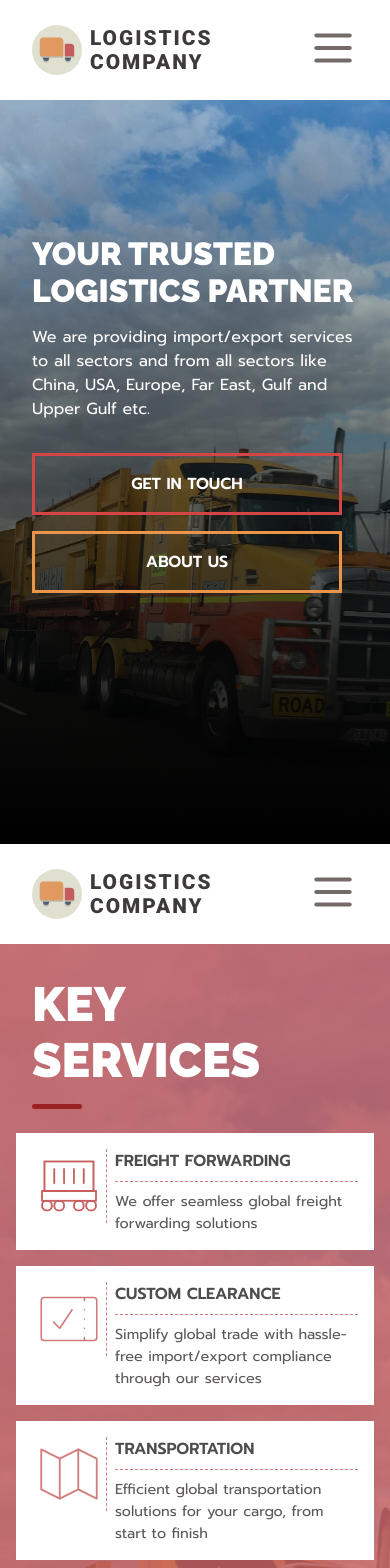
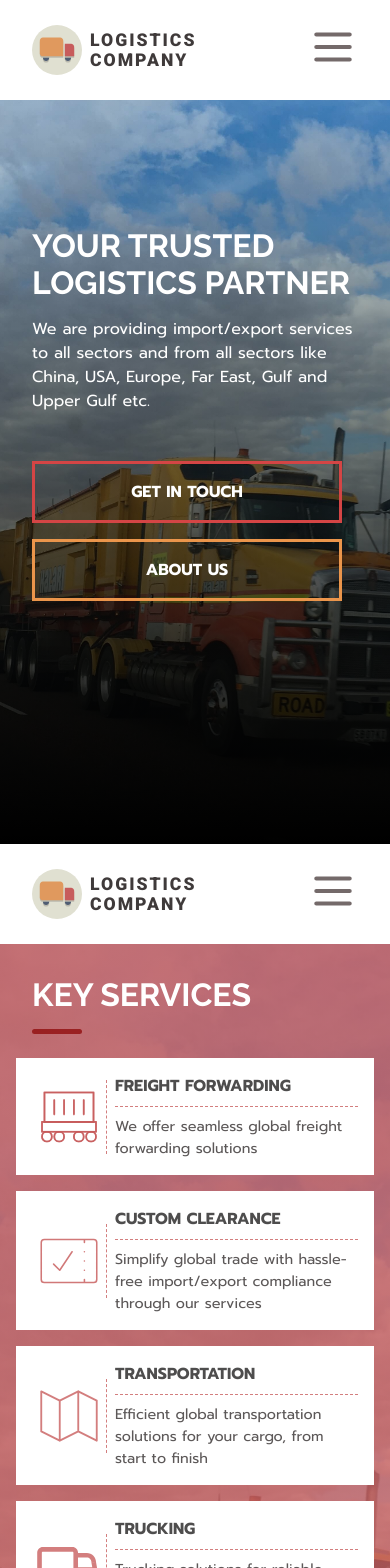
Before and after one commit to abhay8696/logistics-company, a Next.js app: page / in a window 390 px wide. Shown: the top 1568 px of the page. Built offline with nearby package versions, Linux system fonts and the light colour scheme.

Commit message:
uninstalled @next/font dependency and change font font styles in app

```diff
--- a/package.json
+++ b/package.json
@@ -9,7 +9,6 @@
     "lint": "next lint"
   },
   "dependencies": {
-    "@next/font": "^13.5.6",
     "next": "13.5.5",
     "react": "^18",
     "react-dom": "^18"
--- a/src/app/aboutUs/page.js
+++ b/src/app/aboutUs/page.js
@@ -2,7 +2,7 @@ import React from 'react';
 import '../styles/about.css';
 import Navbar from '../components/navbar';
 
-import { Raleway, Prompt } from '@next/font/google';
+import { Raleway, Prompt } from 'next/font/google';
 import { Roboto } from 'next/font/google';
 
 
--- a/src/app/components/navbar.js
+++ b/src/app/components/navbar.js
@@ -1,5 +1,5 @@
 import React from 'react';
-import { Roboto, Prompt } from '@next/font/google';
+import { Roboto, Prompt } from 'next/font/google';
 import Link from 'next/link';
 import '../styles/navbar.css';
 import NavbarMenu from './navbarMenu';
@@ -7,17 +7,17 @@ import NavbarMenu from './navbarMenu';
 
 const roboto = Roboto({
     subsets: ['latin'],
-    weight: ["900"],
+    weight: ["100", "300", "400", "500", "700", "900"],
 });
 const prompt = Prompt({
     subsets: ['latin'],
-    weight: ["600"],
+    weight: ["100", "200", "300", "400", "500", "600", "700", "800", "900"],
 })
 
 const Navbar = () => {
 
     return (
-        <nav className='navbar'>
+        <nav className={`navbar ${prompt.className}`}>
             <span className='logo'>
                 <img
                 src="/truck.svg"
@@ -26,7 +26,7 @@ const Navbar = () => {
                 />
                 <span className={`logoText ${roboto.className}`}>Logistics Company</span>
             </span>
-            <section className={`navbarItems ${prompt.className}`}>
+            <section className={`navbarItems`}>
                 <Link href="/" className='navbarLink'>Home</Link>
                 <Link href="/services"  className='navbarLink'>Service</Link>
                 <Link href="/aboutUs"  className='navbarLink'>About</Link>
--- a/src/app/contact/page.js
+++ b/src/app/contact/page.js
@@ -4,22 +4,18 @@ import Navbar from '../components/navbar';
 //styles
 import '../styles/about.css';
 import '../styles/contact.css'
-import { Prompt, Raleway, Roboto } from '@next/font/google';
+import { Prompt, Raleway } from 'next/font/google';
 import ContactForm from '../components/contactForm';
 
 
 const raleway = Raleway({
-  subsets: ['latin'],
-  weight: ["900"],
-});
-const roboto = Roboto({
     subsets: ['latin'],
-    weight: ["900"],
-});
-const prompt = Prompt({
-    subsets: ['latin'],
-    weight: ["300", "400", "500", "600"],
-})
+    weight: ["100", "200", "300", "400", "500", "600", "700", "800", "900"],
+  });
+  const prompt = Prompt({
+      subsets: ['latin'],
+      weight: ["100", "200", "300", "400", "500", "600", "700", "800", "900"],
+  })
 
 const Contact = () => {
 
--- a/src/app/page.js
+++ b/src/app/page.js
@@ -1,8 +1,7 @@
-import Image from 'next/image';
 import Navbar from './components/navbar';
 
 import './styles/app.css'
-import { Raleway } from '@next/font/google';
+import { Raleway } from 'next/font/google';
 import Link from 'next/link';
 import AboutUs from './aboutUs/page';
 import Services from './services/page';
@@ -16,8 +15,8 @@ const raleway = Raleway({
 });
 const prompt = Prompt({
     subsets: ['latin'],
-    weight: ["300", "400", "500", "600"],
-});
+    weight: ["100", "200", "300", "400", "500", "600", "700", "800", "900"],
+})
 
 export default function Home() {
   return (
--- a/src/app/services/page.js
+++ b/src/app/services/page.js
@@ -4,16 +4,16 @@ import Navbar from '../components/navbar';
 //styles
 import '../styles/services.css'
 import '../styles/about.css';
-import { Raleway, Prompt } from '@next/font/google';
+import { Raleway, Prompt } from 'next/font/google';
 
 
 const raleway = Raleway({
   subsets: ['latin'],
-  weight: ["900"],
+  weight: ["100", "200", "300", "400", "500", "600", "700", "800", "900"],
 });
 const prompt = Prompt({
     subsets: ['latin'],
-    weight: ["300", "400", "500", "600"],
+    weight: ["100", "200", "300", "400", "500", "600", "700", "800", "900"],
 })
 
 const Services = () => {
--- a/src/app/styles/app.css
+++ b/src/app/styles/app.css
@@ -19,11 +19,13 @@
 }
 
 .site-header h1{
-    font-size: 5rem;
+    font-size: 4rem;
+    font-weight: 700;
 }
 .site-header p{
-    margin: 1rem 0;
+    margin: 1rem 0 2rem 0;
     font-size: 1.1rem;
+    /* color: rgb(204, 204, 204); */
 }
 .site-header-actions{
     margin-top: 1rem;
--- a/src/app/styles/contact.css
+++ b/src/app/styles/contact.css
@@ -23,7 +23,7 @@
 .contactInfoBlock{
     display: flex;
     align-items: center;
-    padding: 1rem;
+    padding: 1rem 0;
     /* background-color: white; */
     max-height: 100px;
 }
@@ -56,6 +56,7 @@
 }
 .formDiv h3{
     margin-bottom: 1rem;
+    /* font-weight: 400; */
 }
 .contactForm{
     display: flex;
@@ -85,7 +86,7 @@
 }
 @media only screen and (max-width: 900px){
     .contactFormSection{
-        flex-direction: column;
+        flex-direction: column-reverse;
     }
     .contactInfo{
         /* height: 50%; */
--- a/src/app/styles/navbar.css
+++ b/src/app/styles/navbar.css
@@ -24,6 +24,7 @@
     font-size: 1.3rem;
     letter-spacing: 2px;
     text-transform: uppercase;
+    font-weight: 900;
 }
 .navbarItems{
     display: flex;
@@ -113,6 +114,11 @@
         display: block;
     }
 }
+@media only screen and (max-width: 500px){
+    .logoText{
+        font-size: 1.1rem;
+    }
+}
 
 @keyframes slideCenter {
     from{
--- a/src/app/styles/services.css
+++ b/src/app/styles/services.css
@@ -15,7 +15,7 @@
     background-position: bottom;
 }
 .services h1{
-    font-size: 3rem;
+    font-size: 2rem;
 }
 .h1Border{
     margin: 1rem 0 1.5rem 0 !important;
@@ -32,7 +32,7 @@
 .servicesBox{
     background-color: white;
     display: flex;
-    align-items: flex-start;
+    align-items: center;
     padding: 1rem;
 }
 .servicesBox img{
```
Also changed, not shown: 1 other file (tests, documents, lock files or other folders).
